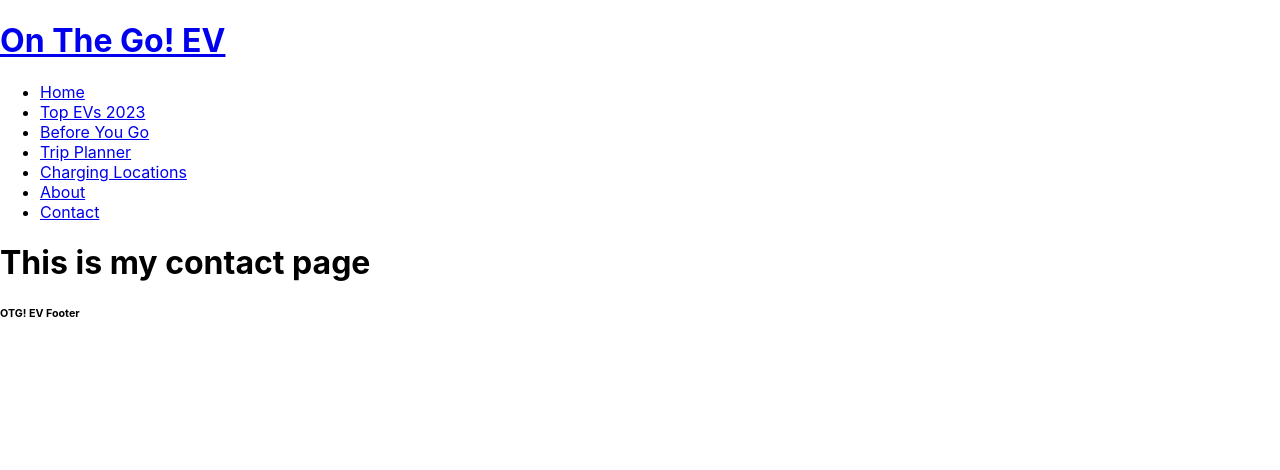
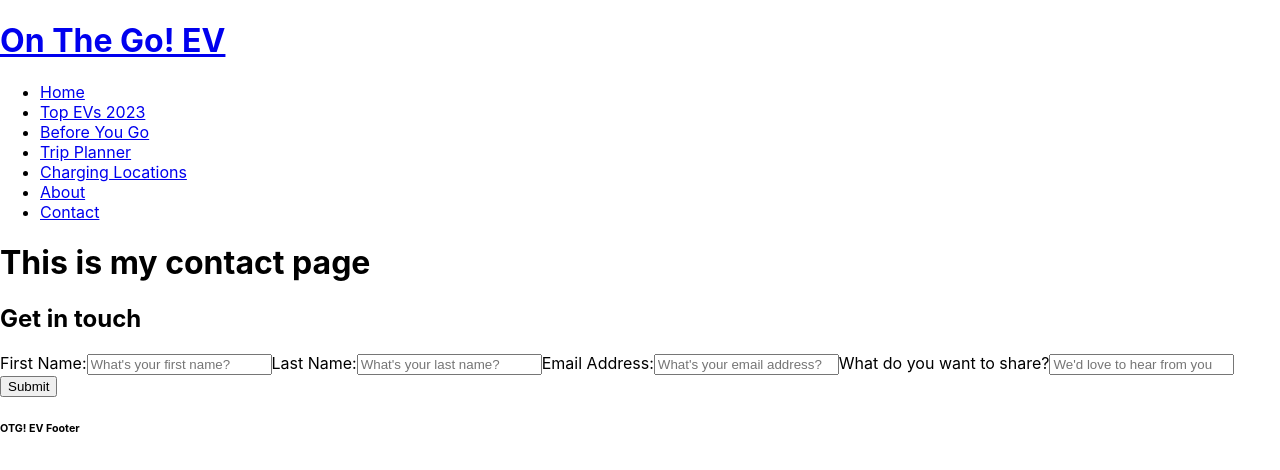
Before and after one commit to rjcrowderschaefer/onthegoev-frontend, a React (Create React App) app: page /contact in a window 1280 px wide. Shown: the top 470 px of the page. Built offline with nearby package versions, Linux system fonts and the light colour scheme; no server answers.

Commit message:
Built contact page with form submission  and contact confirmation page

```diff
--- a/src/App.js
+++ b/src/App.js
@@ -14,6 +14,7 @@ import TripEdit from './pages/TripEdit';
 import TripDelete from './pages/TripDelete';
 import ChargingLocations from './pages/ChargingLocations';
 import Contact from './pages/Contact';
+import ContactConfirmation from './pages/ContactConfirmation';
 import { Route, Routes } from 'react-router-dom';
 // import { useState, useEffect } from "react";
 // import { carsLoader } from './apiCalls';
@@ -77,7 +78,10 @@ function App() {
           </Route>
           <Route path='/charging-locations' element={<ChargingLocations/>} />
           <Route path='/about' element={<About />} />
-          <Route path='/contact' element={<Contact/>} />
+          <Route path='/contact'>
+            <Route path='' element={<Contact/>} />
+            <Route path='thank-you' element={<ContactConfirmation/>} />
+          </Route>
         </Routes>
         <Footer />
       </main>
--- a/src/pages/Contact.js
+++ b/src/pages/Contact.js
@@ -1,7 +1,68 @@
+import { useState, useEffect } from 'react';
+import { useNavigate } from 'react-router-dom';
+
 function Contact(props) {
+    // const [contactInfo, setContactInfo] = useState([]);
+    const navigate = useNavigate();
+    const [contactForm, setContactForm] = useState({
+        firstName: "",
+        lastName: "",
+        email: "",
+        feedback: "",
+    })
+
+    async function getContactInfo() {
+        try {
+            let myContactSubmissions = await fetch('http://localhost:4000/contact');
+            myContactSubmissions = await myContactSubmissions.json();
+        } catch(err) {
+            console.log(err);
+        }
+    }
+
+    useEffect(() => {
+        getContactInfo();
+    }, [])
+
+    const handleChange = (e) => {
+        setContactForm({ ...contactForm, [e.target.name]: e.target.value});
+    };
+
+    async function handleSubmit(e) {
+        try {
+            e.preventDefault()
+            await fetch('http://localhost:4000/contact', {
+                method: "POST",
+                headers: {
+                    "Content-Type": "application/json"
+                },
+                body: JSON.stringify(contactForm)
+            })
+            getContactInfo();
+            e.target.reset();
+            navigate('/contact/thank-you');
+        } catch(err) {
+            console.log(err);
+        }
+    }
+
+
     return (
         <>
             <h1>This is my contact page</h1>
+            <h2>Get in touch</h2>
+            <form onSubmit={handleSubmit}>
+                <label>First Name:</label>
+                <input type="text" name="firstName" onChange={handleChange} placeholder="What's your first name?"/>
+                <label>Last Name:</label>
+                <input type="text" name="lastName" onChange={handleChange} placeholder="What's your last name?"/>
+                <label>Email Address:</label>
+                <input type="text" name="email" onChange={handleChange} placeholder="What's your email address?"/>
+                <label>What do you want to share?</label>
+                <input type="text" name="feedback" onChange={handleChange} placeholder="We'd love to hear from you"/>
+                <button>Submit</button>
+
+            </form>
         </>
     )
 }
--- /dev/null
+++ b/src/pages/ContactConfirmation.js
@@ -0,0 +1,9 @@
+function ContactConfirmation(props) {
+    return (
+        <>
+            <h2>Thank you for submitting feedback.</h2>
+        </>
+    )
+}
+
+export default ContactConfirmation;
--- a/src/pages/TripNew.js
+++ b/src/pages/TripNew.js
@@ -1,5 +1,5 @@
 import { useState, useEffect } from 'react';
-import { useNavigate } from "react-router-dom";
+import { useNavigate } from 'react-router-dom';
 
 function CreateTrip() {
     const navigate = useNavigate();
@@ -25,7 +25,6 @@ function CreateTrip() {
         try {
             let myTrips = await fetch('http://localhost:4000/trip-planner')
             myTrips = await myTrips.json();
-
         } catch(err) {
             console.log(err);
         }
```
